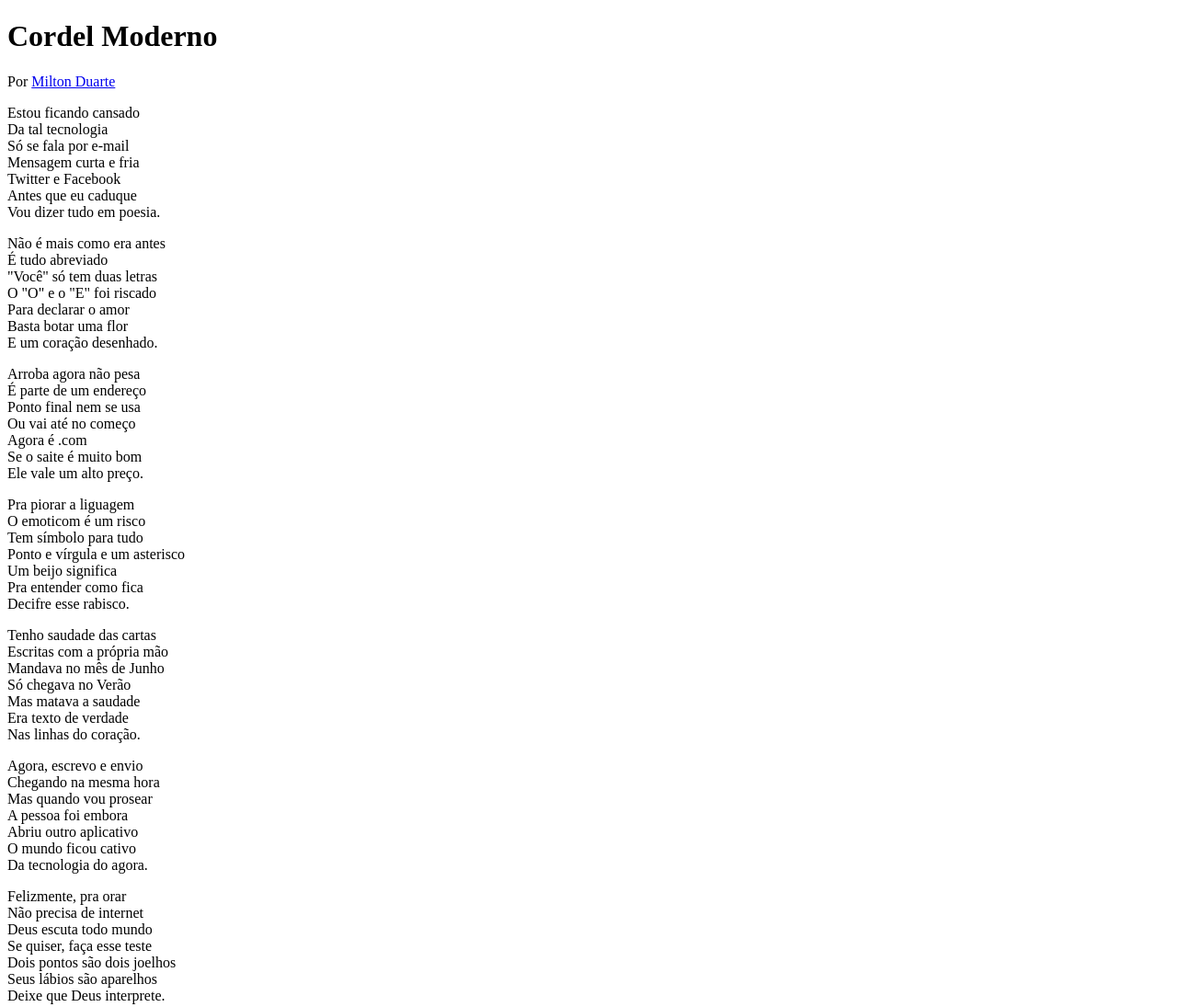
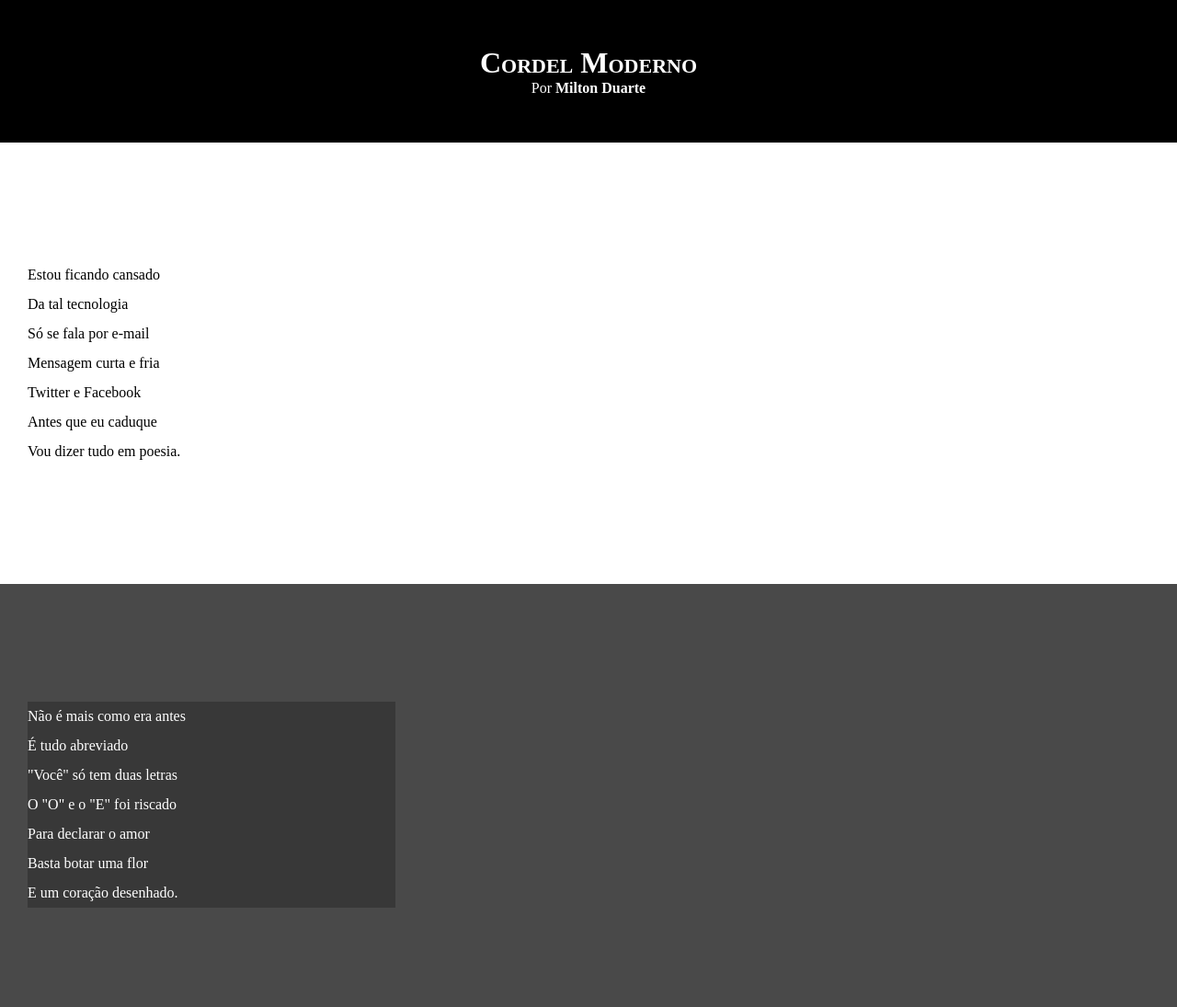
Before and after one commit to brendavvpp/HTML-CSS, a plain HTML site: page desafios/d012/index.html in a window 1280 px wide. Shown: the top 1095 px of the page at 92% size. Drawn offline with Linux system fonts and the light colour scheme.

Commit message:
Atualizei desafio 12 (textos e tópicos)

```diff
--- a/desafios/d012/index.html
+++ b/desafios/d012/index.html
@@ -9,10 +9,12 @@
 <body>
     <header>
         <h1>Cordel Moderno</h1>
-        <p>Por <a href="https://www.recantodasletras.com.br/poesias/3186743">Milton Duarte</a></p>
+        <p>
+            Por <a href="https://www.recantodasletras.com.br/poesias/3186743">Milton Duarte</a>
+        </p>
     </header>
 
-    <section>
+    <section class="normal">
         <p>
             Estou ficando cansado <br>
             Da tal tecnologia <br>
@@ -24,7 +26,7 @@
         </p>
     </section>
 
-    <section>
+    <section class="imagem">
         <p>
             Não é mais como era antes <br>
             É tudo abreviado <br>
@@ -36,7 +38,7 @@
         </p>
     </section>
 
-    <section>
+    <section class="normal">
         <p>
             Arroba agora não pesa <br>
             É parte de um endereço <br>
@@ -57,7 +59,7 @@
         </p>
     </section>
 
-    <section>
+    <section class="imagem">
         <p>
             Tenho saudade das cartas <br>
             Escritas com a própria mão <br>
@@ -69,7 +71,7 @@
         </p>
     </section>
 
-    <section>
+    <section class="normal">
         <p>
             Agora, escrevo e envio <br>
             Chegando na mesma hora <br>
--- a/desafios/d012/style.css
+++ b/desafios/d012/style.css
@@ -1 +1,65 @@
-@charset "UTF-8"
+@charset "UTF-8";
+
+*{
+    margin: 0px;
+    padding: 0px;
+}
+
+html, body{
+    min-height: 100%;
+    background-color: darkgrey;
+}
+
+header{
+    background-color: black;
+    color: white;
+    text-align: center;
+}
+
+header > h1{
+    padding-top: 50px;
+    font-variant: small-caps;
+}
+
+header > p{
+    padding-bottom: 50px;
+}
+
+header a, footer a {
+    color: white;
+    text-decoration: none;
+    font-weight: bolder;
+}
+
+header a:hover, footer a:hover{
+    text-decoration: underline;
+}
+
+section{
+    padding-top: 10%;
+    padding-bottom: 10%;
+    padding-left: 30px;
+    line-height: 2em;
+}
+
+section.normal{
+    background-color: white;
+    color: black;
+}
+
+section.imagem{
+    background-color: rgb(73, 73, 73);
+    color: white;
+}
+
+section.imagem > p{
+    background-color: rgba(0, 0, 0, 0.237);
+    width: 400px;
+}
+
+footer{
+    background-color: black;
+    color: white;
+    text-align: center;
+    padding: 10px;
+}
```
